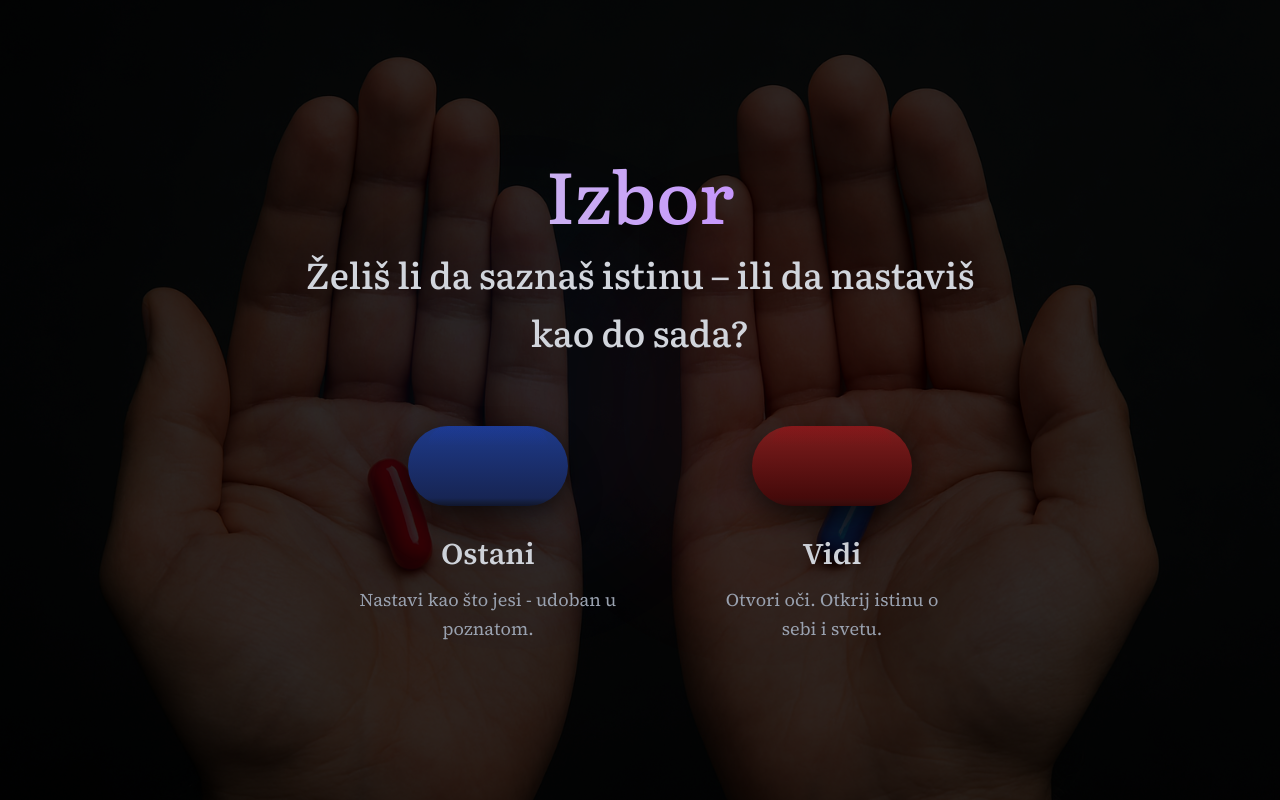
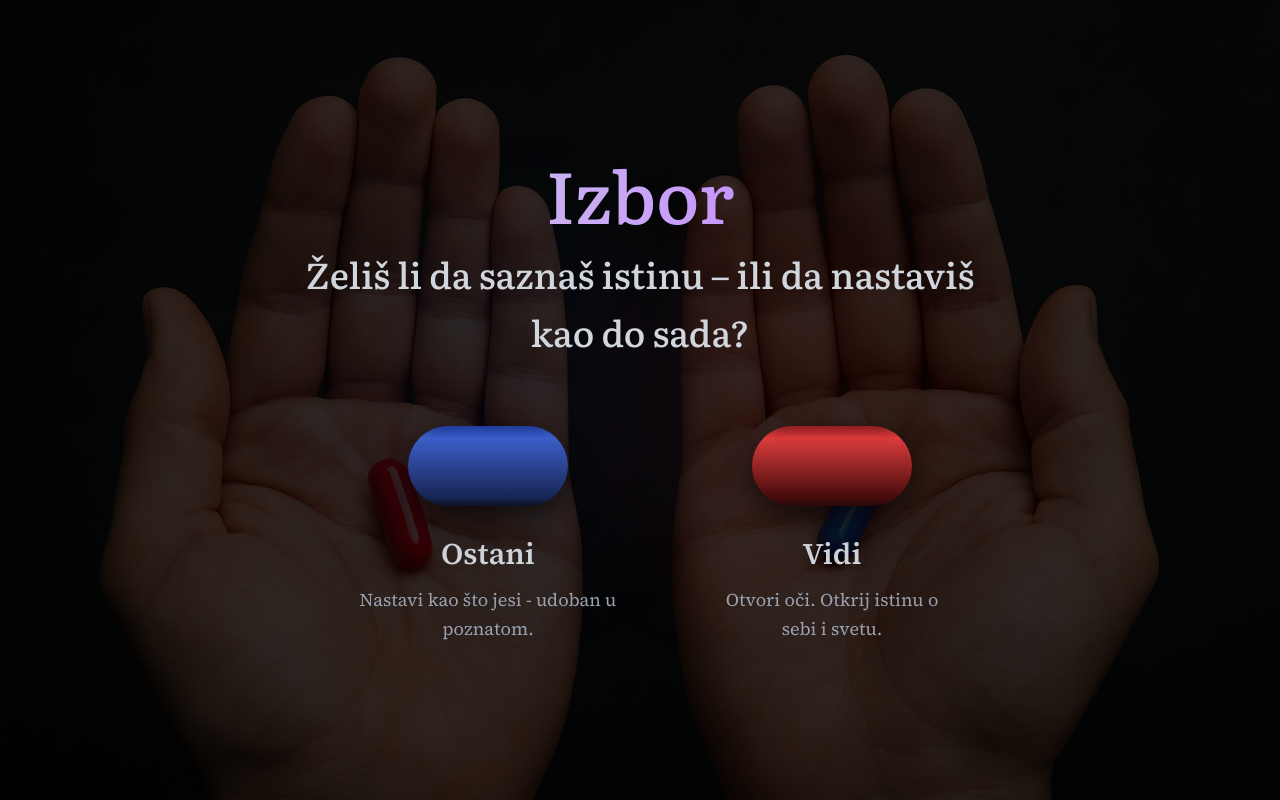
Before and after one commit to nikolabulatovic/novisajt, a Next.js app: page / in a window 1280 px wide. Built offline with nearby package versions, Linux system fonts and the light colour scheme.

Commit message:
update pill look

```diff
--- a/components/ChoiceStage.tsx
+++ b/components/ChoiceStage.tsx
@@ -68,7 +68,7 @@ export default function ChoiceStage({ onPillChoice }: ChoiceStageProps) {
                   className='relative w-full h-full rounded-full flex items-center justify-center shadow-2xl'
                   style={{
                     background:
-                      'linear-gradient(to bottom, rgb(30, 58, 138) 0%, rgb(23, 37, 84) 90%, rgb(20, 30, 60) 95%, rgb(18, 25, 50) 98%, rgb(15, 22, 45) 100%)',
+                      'linear-gradient(to bottom, rgb(35, 60, 145) 0%, rgb(60, 95, 200) 15%, rgb(23, 37, 84) 90%, rgb(18, 28, 55) 95%, rgb(15, 22, 45) 98%, rgb(12, 18, 38) 100%)',
                   }}>
                   {/* Subtle highlight at top */}
                   <div className='absolute top-0 left-1/2 -translate-x-1/2 w-3/4 h-1/4 bg-gradient-to-b from-blue-800/20 to-transparent rounded-t-full'></div>
@@ -106,7 +106,7 @@ export default function ChoiceStage({ onPillChoice }: ChoiceStageProps) {
                   className='relative w-full h-full rounded-full flex items-center justify-center shadow-2xl'
                   style={{
                     background:
-                      'linear-gradient(to bottom, rgb(127, 29, 29) 0%, rgb(69, 10, 10) 90%, rgb(60, 12, 12) 95%, rgb(55, 10, 10) 98%, rgb(50, 9, 9) 100%)',
+                      'linear-gradient(to bottom, rgb(140, 35, 35) 0%, rgb(220, 60, 60) 15%, rgb(69, 10, 10) 90%, rgb(55, 11, 11) 95%, rgb(48, 9, 9) 98%, rgb(42, 8, 8) 100%)',
                   }}>
                   {/* Subtle highlight at top */}
                   <div className='absolute top-0 left-1/2 -translate-x-1/2 w-3/4 h-1/4 bg-gradient-to-b from-red-800/20 to-transparent rounded-t-full'></div>
```
